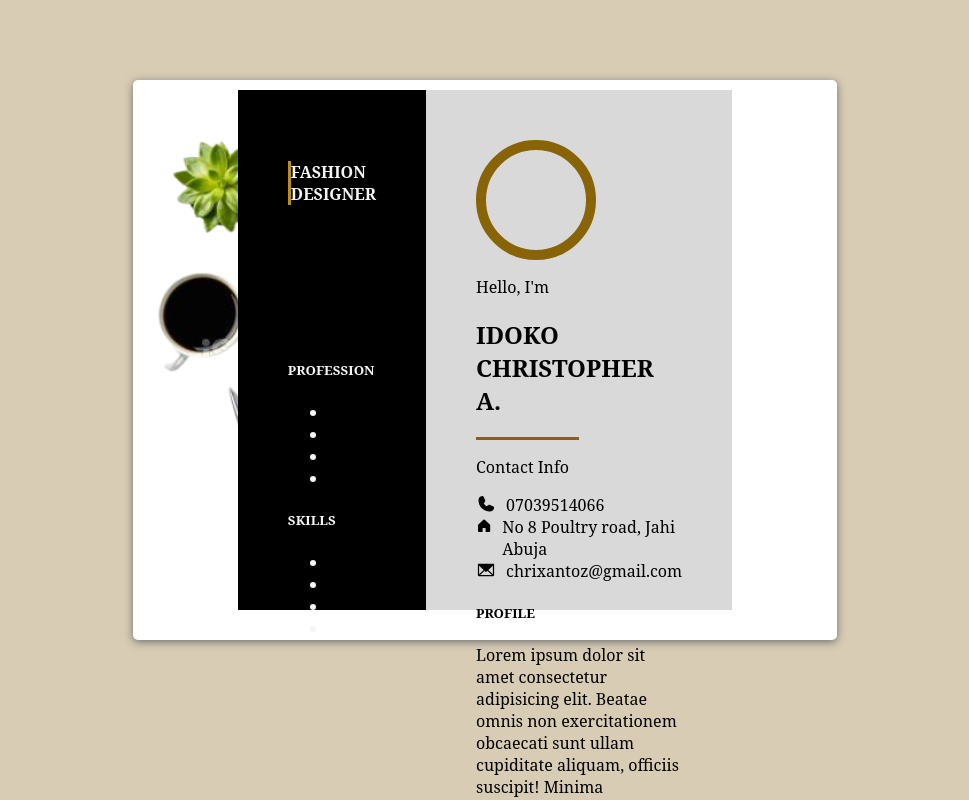
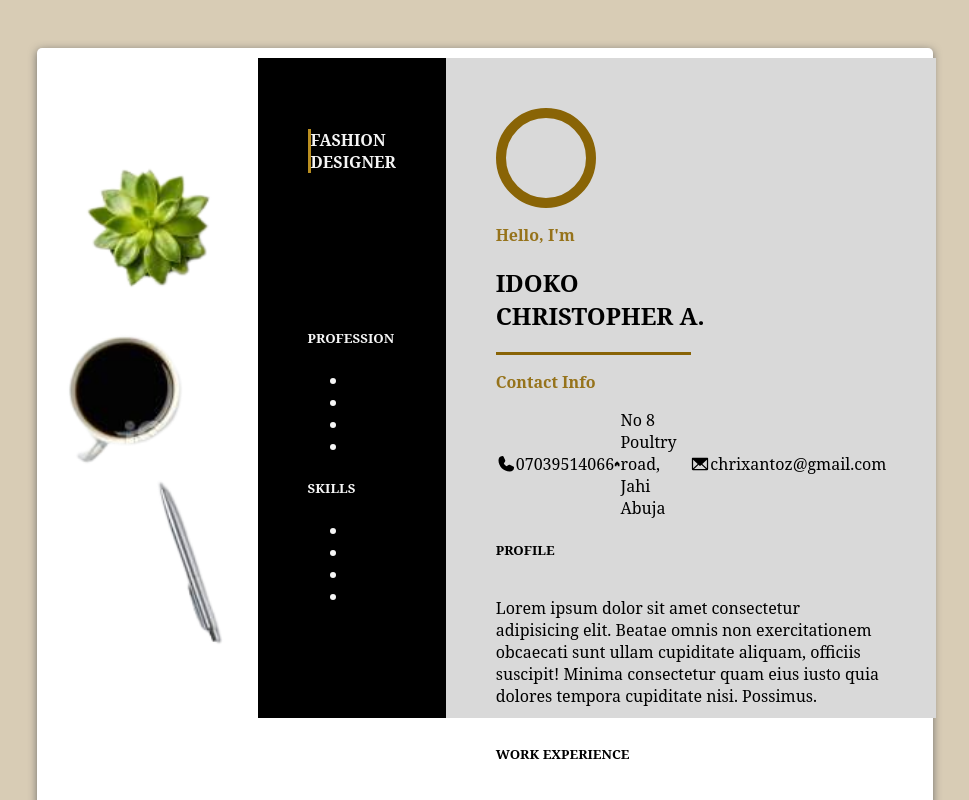
Before and after one commit to Gabbie99/Port-react, a React (Create React App) app: page / in a window 1280 px wide. Shown: the top 800 px of the page, without its empty margins (155-1124 px from the left). Built offline with nearby package versions, Linux system fonts and the light colour scheme.

Commit message:
edited port

```diff
--- a/src/components/Port.css
+++ b/src/components/Port.css
@@ -1,12 +1,17 @@
-body {
+*{
+    box-sizing: border-box;
+}
+
+
+    body {
     background-color: rgb(216, 204, 181);
     font-family: 'BioRhyme', 'serif';
 }
 .with-img {
     background: url(./Assets/leafy.png);
-    width: 55vw;
-    height: 70vh;
-    margin: 5rem auto;
+    width: 70%;
+    height: 800px;
+    margin: 3rem auto;
     background-color: white;
     background-position: center;
     background-repeat: no-repeat;
@@ -17,9 +22,9 @@ body {
 .first-div {
     /* border: 1px solid purple; */
     padding: 10px;
-    width: 60%;
-    height: 65vh;
-    margin: auto;
+    width: 75%;
+    height: 85vh;
+    margin-left: auto;
     display: flex;
     justify-content: center;
 }
@@ -56,8 +61,8 @@ body {
     background-color: #D9D9D9;
 }
 .sub-icons {
-    gap: 10px;
     flex-wrap: nowrap;
+    align-items: center;
     display: flex;
 }
 .second .wrap {
@@ -66,3 +71,12 @@ body {
     width: 100%;
     word-wrap: wrap;
 }
+.icons {
+    display: flex;
+    justify-content: space-between;
+    align-items: center;
+}
+.my-p {
+    color: rgb(150, 115, 27);
+    font-weight: 600;
+}
--- a/src/components/Port.jsx
+++ b/src/components/Port.jsx
@@ -3,7 +3,6 @@ import './Port.css'
 import { Phone } from 'phosphor-react'
 import {House} from 'phosphor-react'
 import {Envelope} from 'phosphor-react'
-
 function Port() {
   return (
     <div className='with-img'>
@@ -29,25 +28,33 @@ function Port() {
                     </ul>
                 </div>
             </div>
+
+
             <div className='second'>
                 <div className='img-div'></div>
                 <p className='my-p'>Hello, I'm</p>
-                 <h2>IDOKO <br/> CHRISTOPHER A.</h2><div className='lines'></div>
+                <h2>IDOKO <br/> CHRISTOPHER A.</h2>
+                <div className='lines'></div>
                 <p className='my-p'>Contact Info</p>
                 <div className='icons'>
-                 <div className='sub-icons'><Phone size={20} color="#000" weight="fill" /> 07039514066</div>
-                 <div className='sub-icons'><House size={20} color="#000" weight="fill" /> No 8 Poultry road, Jahi Abuja</div>
-                 <div className='sub-icons'><Envelope size={20} color="#000" weight="fill" /> chrixantoz@gmail.com</div>
+                    <div className='sub-icons'><Phone size={20} color="#000" weight="fill" />07039514066</div>
+                    <div className='sub-icons'><House size={20} color="#000" weight="fill" />No 8 Poultry road, Jahi Abuja</div>
+                    <div className='sub-icons'><Envelope size={20} color="#000" weight="fill" />chrixantoz@gmail.com</div>
                 </div>
+
                 <div className='wrap'>
                     <h5>PROFILE</h5>
+                        <p>
                             Lorem ipsum dolor sit amet consectetur adipisicing elit. Beatae omnis non exercitationem obcaecati sunt ullam cupiditate aliquam, officiis suscipit! Minima consectetur quam eius iusto quia dolores tempora cupiditate nisi. Possimus.
+                        </p>
+
                     <h5>WORK EXPERIENCE</h5>
                     <h6>JOB TITLE HERE | COMPANY NAME</h6>
                         <span>2019-2020</span>
-                 Lorem ipsum dolor sit amet consectetur, adipisicing elit. Vitae corrupti quidem sunt id obcaecati aut quia dolore eius quo sit fugiat fugit delectus, ipsa dolor nemo incidunt nostrum dicta officia. Lorem ipsum dolor sit amet, consectetur adipisicing elit. Temporibus dolorem voluptates praesentium, mollitia harum id sint atque eos, pariatur nulla, adipisci odio non odit. Omnis repellendus ex rem reiciendis officialll.
+                    <p>
+                        Lorem ipsum dolor sit amet consectetur, adipisicing elit. Vitae corrupti quidem sunt id obcaecati aut quia dolore eius quo sit fugiat fugit delectus, ipsa dolor nemo incidunt nostrum dicta official.
+                    </p>
                 </div>
-
             </div>
         </div>
     </div>
```
Lines whose indentation alone changed are shown as unchanged.
